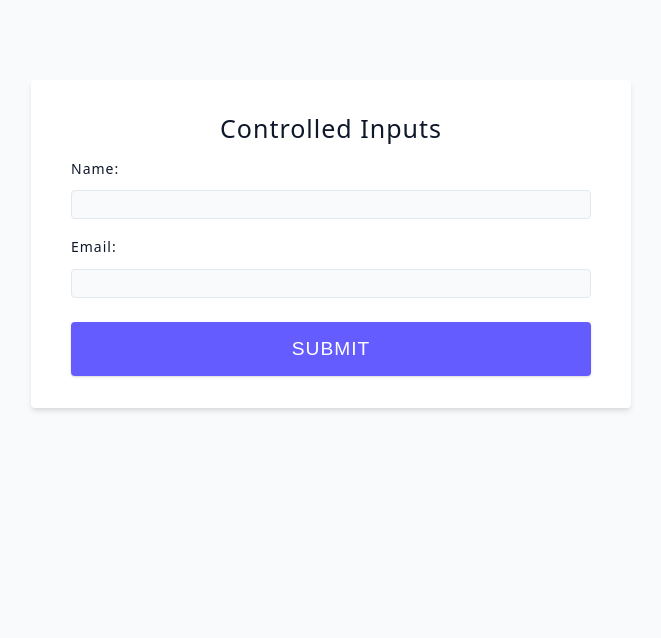
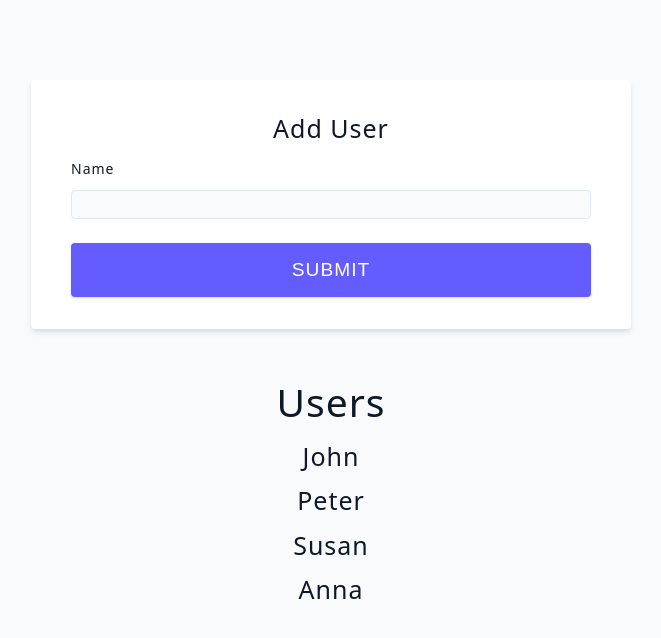
Before and after one commit to creativeloc/advanced-react-tutorials, a React (Vite) app: page / in a window 1280 px wide. Shown: the top 638 px of the page, without its empty margins (309-970 px from the left). Built offline with nearby package versions, Linux system fonts and the light colour scheme.

Commit message:
adding user to an existing list, and resetting the input name back to empty string

```diff
--- a/src/App.jsx
+++ b/src/App.jsx
@@ -1,4 +1,4 @@
-import Starter from "./tutorial/06-forms/starter/01-controlled-inputs"
+import Starter from "./tutorial/06-forms/starter/02-user-challenge"
 
 function App() {
   return (
--- a/src/tutorial/06-forms/starter/02-user-challenge.jsx
+++ b/src/tutorial/06-forms/starter/02-user-challenge.jsx
@@ -1,21 +1,53 @@
+import { useState } from "react"
+import { data } from "../../../data"
+
 const UserChallenge = () => {
+  const [name, setName] = useState("")
+  const [users, setUsers] = useState(data)
+
+  const handleSubmit = (e) => {
+    e.preventDefault()
+
+    if (!name) return // early return
+    const fakeId = Date.now()
+    const newUser = { id: fakeId, name: name }
+    const updatedUsers = [...users, newUser]
+    setUsers(updatedUsers)
+    console.log("Form Submitted")
+    setName("")
+  }
+
   return (
     <div>
-      <form className='form'>
+      <form className="form" onSubmit={handleSubmit}>
         <h4>Add User</h4>
-        <div className='form-row'>
-          <label htmlFor='name' className='form-label'>
+        <div className="form-row">
+          <label htmlFor="name" className="form-label">
             name
           </label>
-          <input type='text' className='form-input' id='name' />
+          <input
+            type="text"
+            className="form-input"
+            id="name"
+            value={name}
+            onChange={(e) => setName(e.target.value)}
+          />
         </div>
 
-        <button type='submit' className='btn btn-block'>
+        <button type="submit" className="btn btn-block">
           submit
         </button>
       </form>
       {/* render users below */}
+      <h2>Users</h2>
+      {users.map((user) => {
+        return (
+          <div key={user.id}>
+            <h4>{user.name}</h4>
+          </div>
+        )
+      })}
     </div>
-  );
-};
-export default UserChallenge;
+  )
+}
+export default UserChallenge
```
